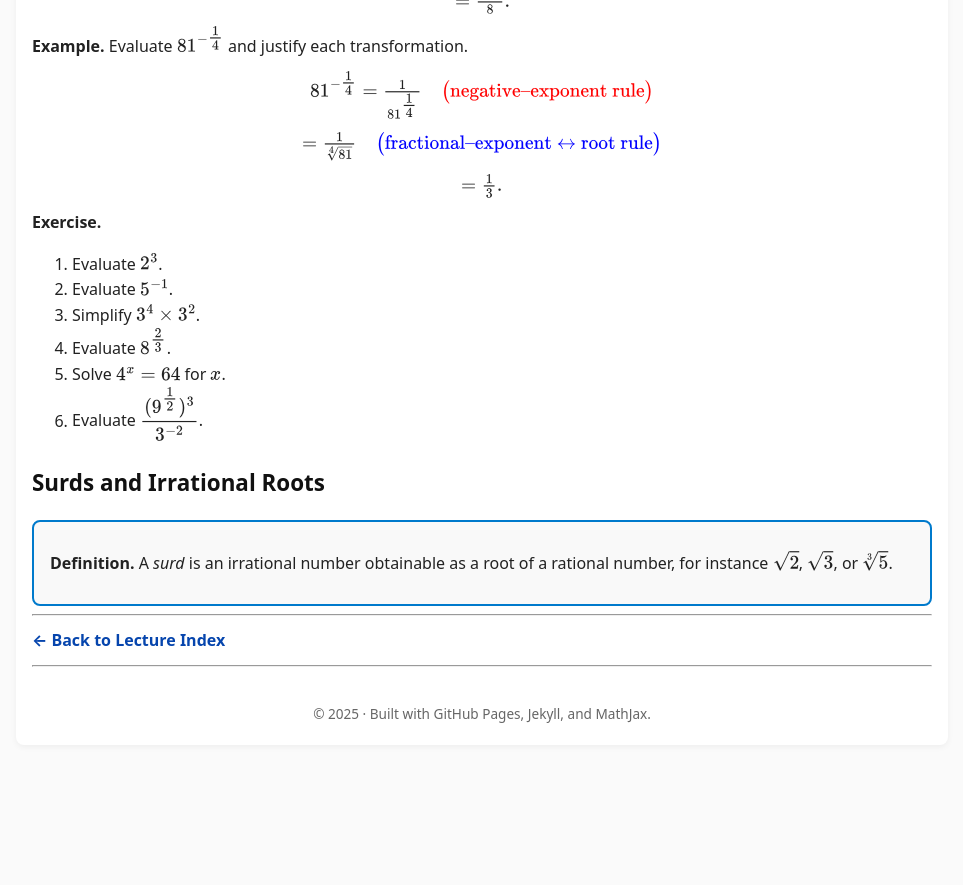
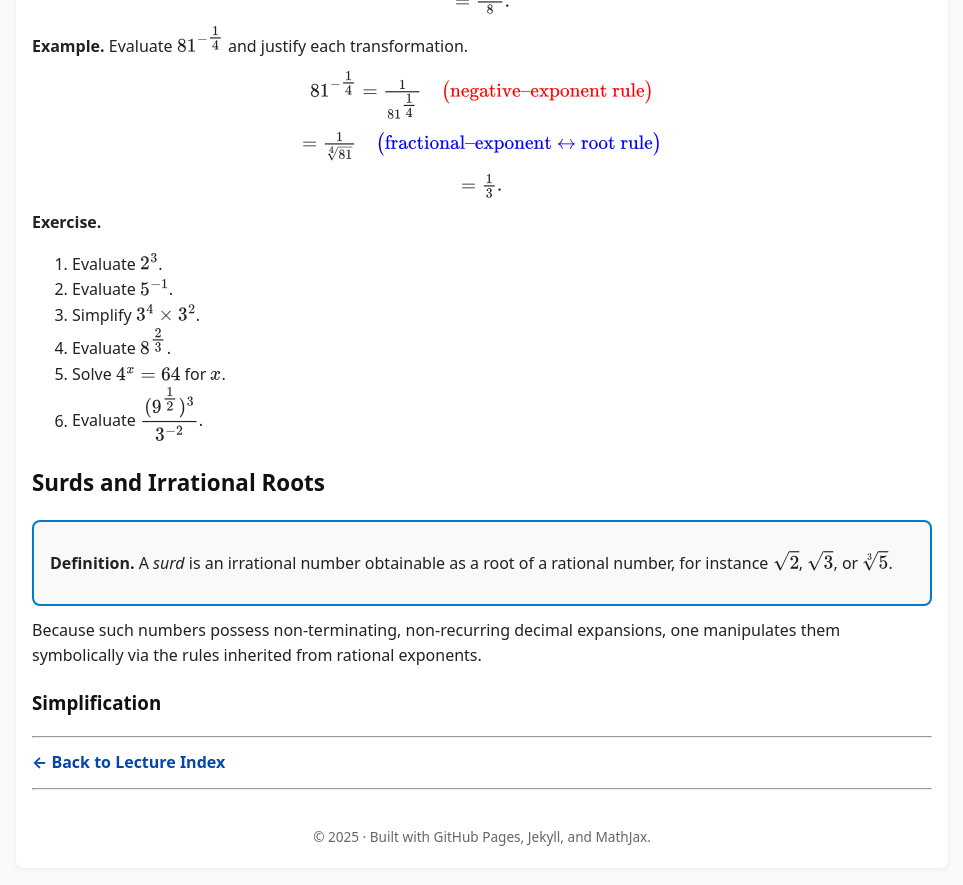
Before and after one commit to SaleemKamaludin/SaleemKamaludin.github.io, a Jekyll site: the page built from courses/math-1115/lecture-notes/lecture3.md, in a window 1280 px wide and 900 px high, scrolled down 3000 px. Shown: the top 885 px of the window, without its empty margins (158-1121 px from the left). Built offline with Jekyll 4.4.1, drawn with Linux system fonts in a browser that asks for light colours; before the commit the page ends 3777 px from its top, so only the background shows below that.

Commit message:
Add explanation on non-terminating decimals
Added explanation about non-terminating decimal expansions and their symbolic manipulation.

```diff
--- a/courses/math-1115/lecture-notes/lecture3.md
+++ b/courses/math-1115/lecture-notes/lecture3.md
@@ -461,7 +461,11 @@ To ensure consistency, these operations must be performed in a **specific order*
 </div>
 
 
+<p>
+  Because such numbers possess non-terminating, non-recurring decimal expansions, one manipulates them symbolically via the rules inherited from rational exponents.
+</p>
 
+<h3 id="surd-simplification">Simplification</h3>
 
 
 
```
